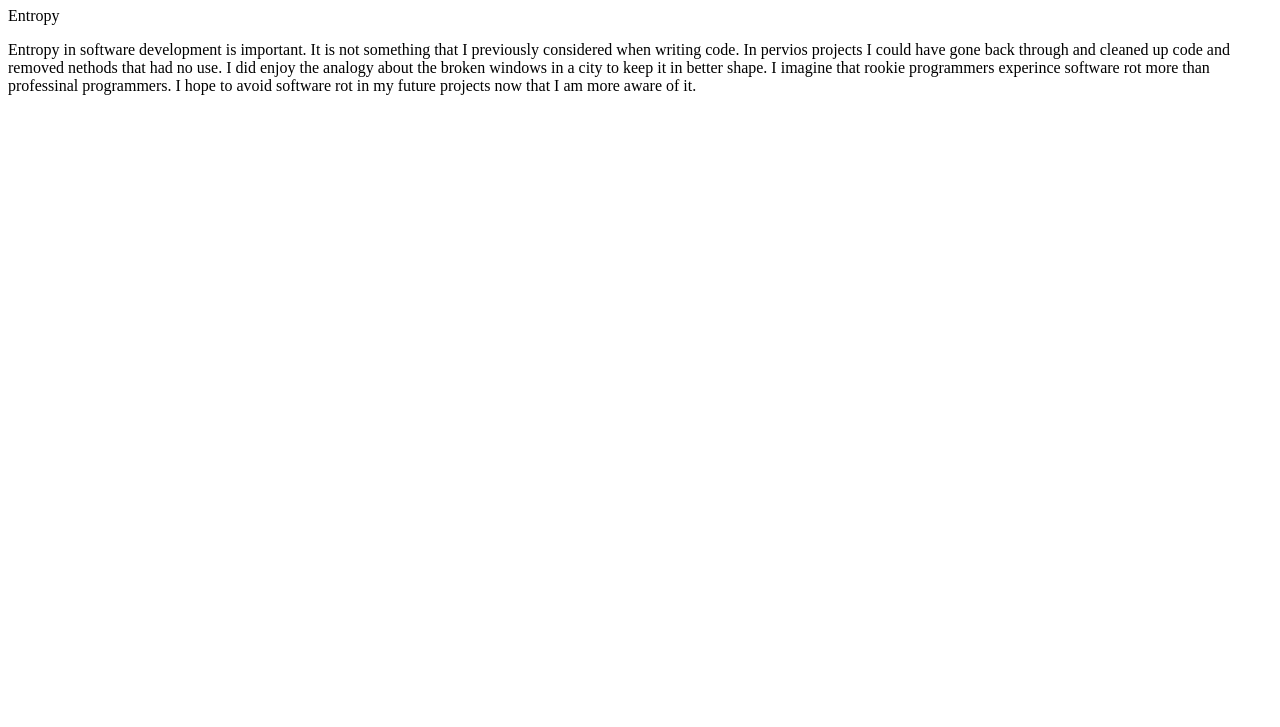
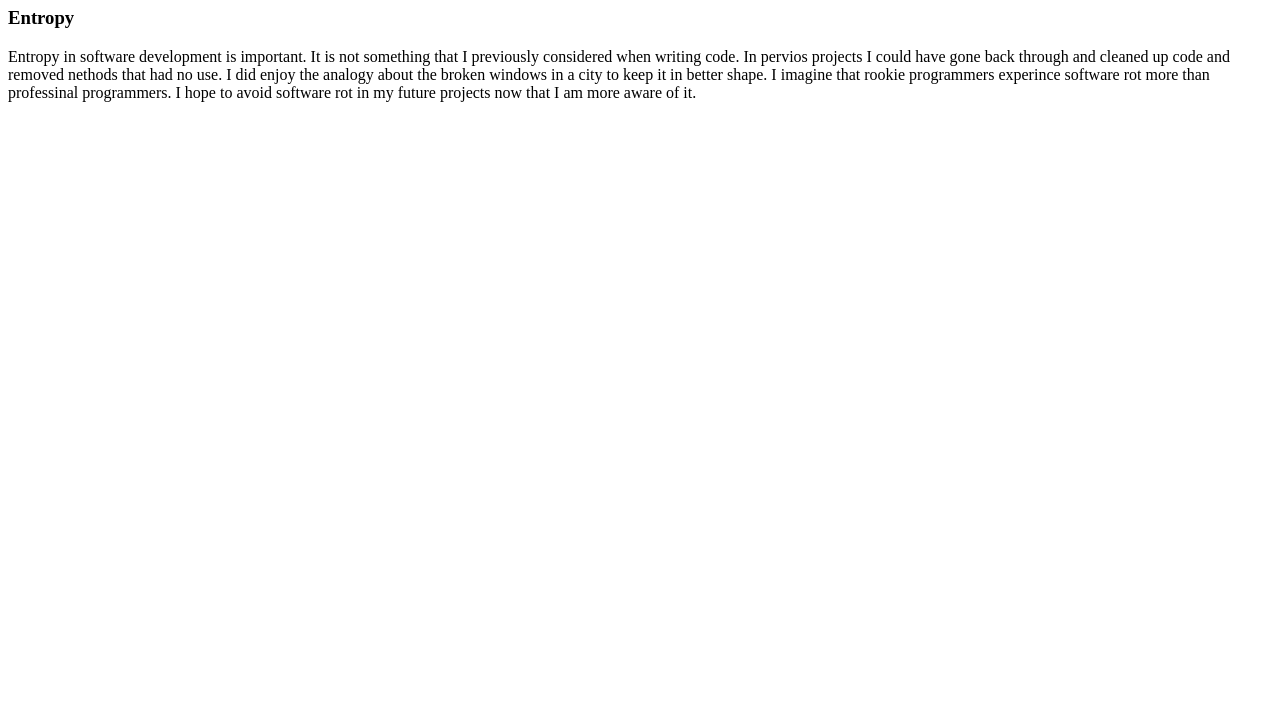
Before and after one commit to hiltone1/CSCI260.github.io, a plain HTML site: page index.html in a window 1280 px wide. Shown: the part 73-800 px from the top of the page. Drawn offline with Linux system fonts and the light colour scheme.

```diff
--- a/index.html
+++ b/index.html
@@ -6,7 +6,7 @@
 <body>
 
 <h1>Homework 1</h1>
-<p>Entropy</p>
+<h3>Entropy</h3>
 <p>Entropy in software development is important. It is not something that I previously considered when writing code. In pervios projects I could have gone back through and cleaned up code and
   removed nethods that had no use. I did enjoy the analogy about the broken windows in a city to keep it in better shape. I imagine that rookie programmers experince software rot more than professinal
   programmers. I hope to avoid software rot in my future projects now that I am more aware of it.
```
